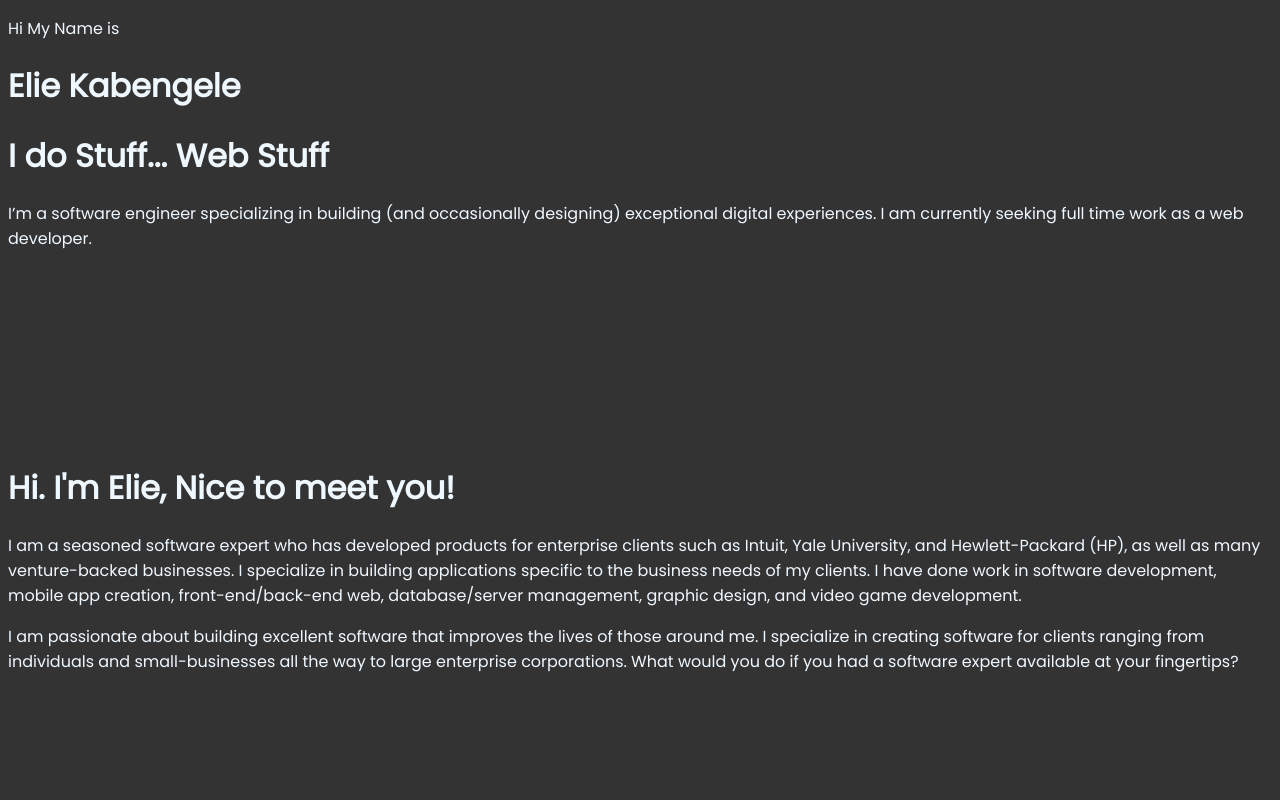
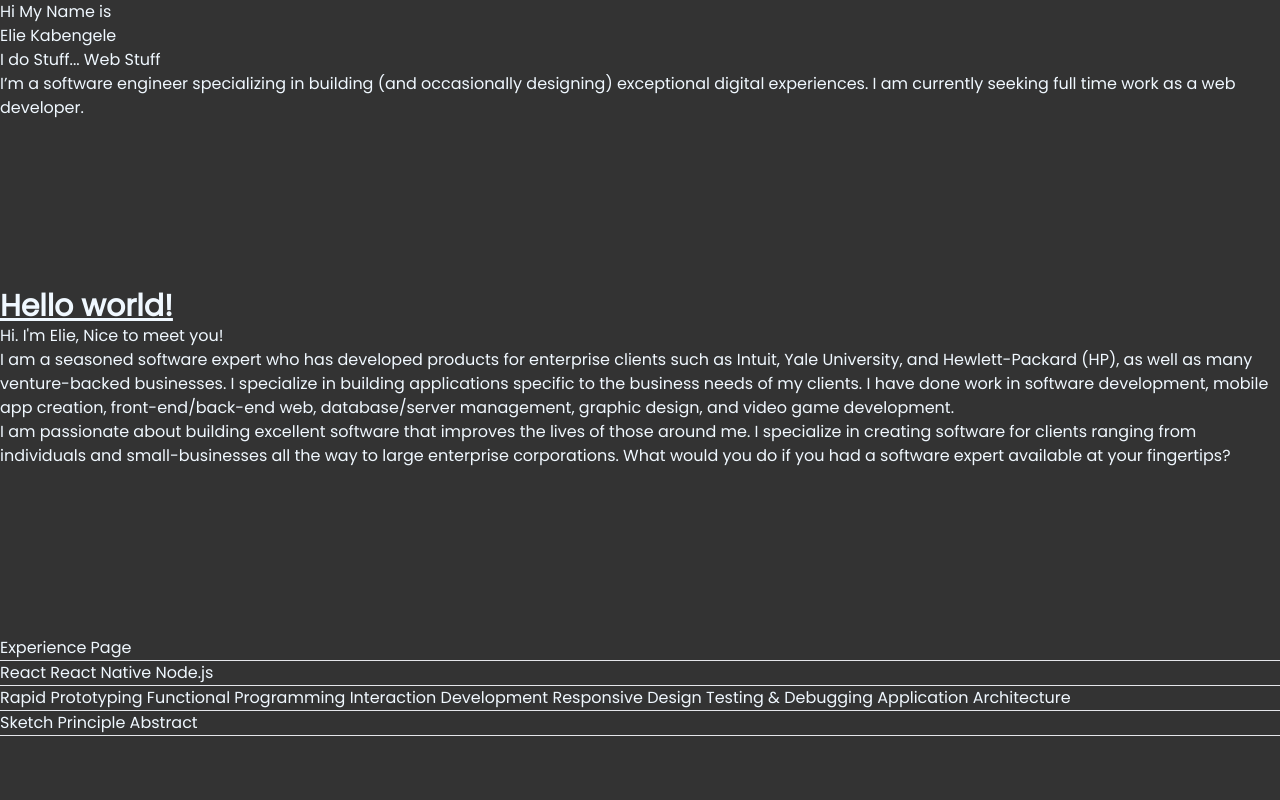
Before and after one commit to amEhlee/amehlee-portfolio, a React (Create React App) app: page / in a window 1280 px wide. Shown: the top 800 px of the page. Built offline with nearby package versions, Linux system fonts and the light colour scheme.

Commit message:
Updates to site Better styling

```diff
--- a/package.json
+++ b/package.json
@@ -42,6 +42,7 @@
     ]
   },
   "devDependencies": {
-    "gh-pages": "^3.2.3"
+    "gh-pages": "^3.2.3",
+    "tailwindcss": "^3.1.4"
   }
 }
--- /dev/null
+++ b/postcss.config.js
@@ -0,0 +1,6 @@
+module.exports = {
+  plugins: {
+    tailwindcss: {},
+    autoprefixer: {},
+  },
+}
--- /dev/null
+++ b/src/index.css
@@ -0,0 +1,3 @@
+@tailwind base;
+@tailwind components;
+@tailwind utilities;
--- a/src/index.js
+++ b/src/index.js
@@ -2,6 +2,7 @@
 import ReactDOM from 'react-dom/client';
 import { BrowserRouter, HashRouter} from 'react-router-dom';
 import App from './App';
+import "./index.css";
 
 const root = ReactDOM.createRoot(document.getElementById('root'));
 root.render(
--- a/src/pages/AboutPage.js
+++ b/src/pages/AboutPage.js
@@ -3,6 +3,10 @@
 export default function AboutPage() {
   return (
     <>
+
+      <p className="text-3xl font-bold underline">
+        Hello world!
+      </p>
       <h1>Hi. I'm Elie, Nice to meet you!</h1>
       <p>
         I am a seasoned software expert who has developed products for
--- /dev/null
+++ b/tailwind.config.js
@@ -0,0 +1,10 @@
+/** @type {import('tailwindcss').Config} */
+module.exports = {
+  content: [
+    "./src/**/*.{js,jsx,ts,tsx}",
+  ],
+  theme: {
+    extend: {},
+  },
+  plugins: [],
+}
```
Also changed, not shown: 1 other file (tests, documents, lock files or other folders).
